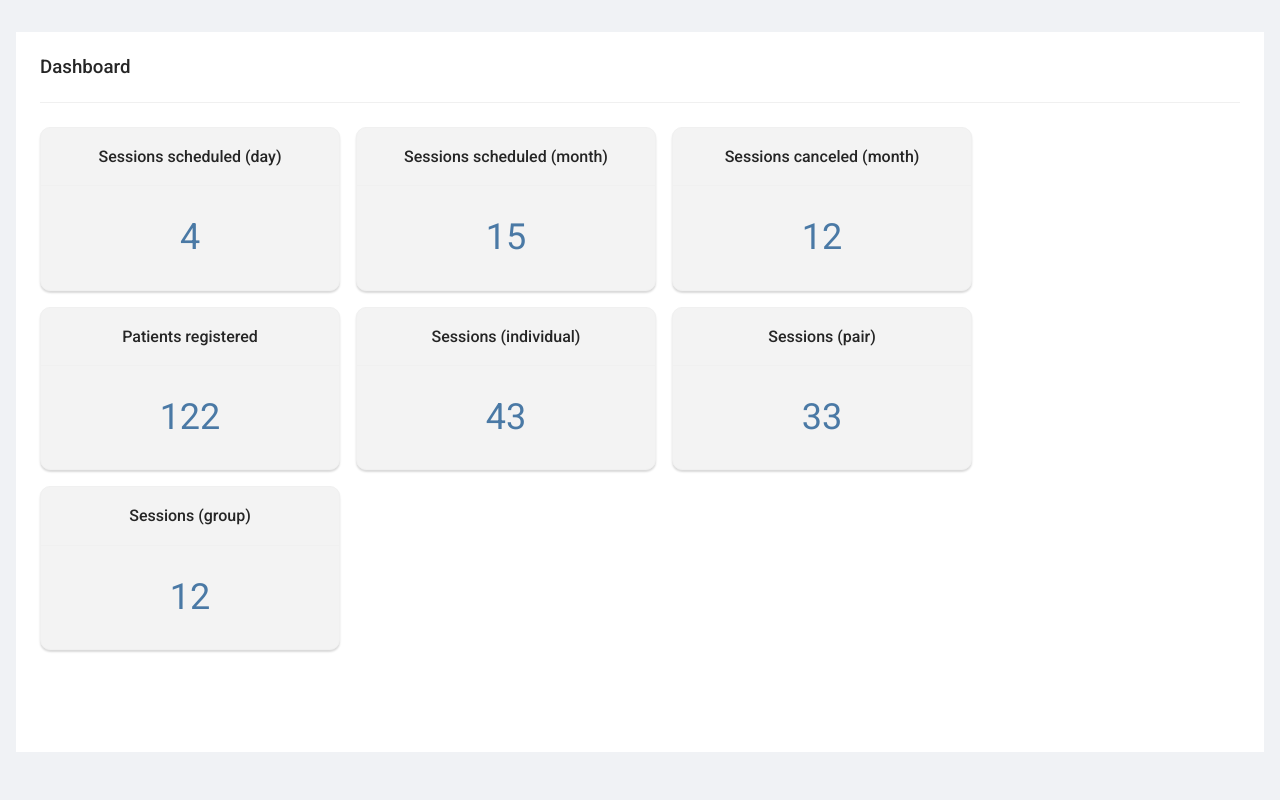
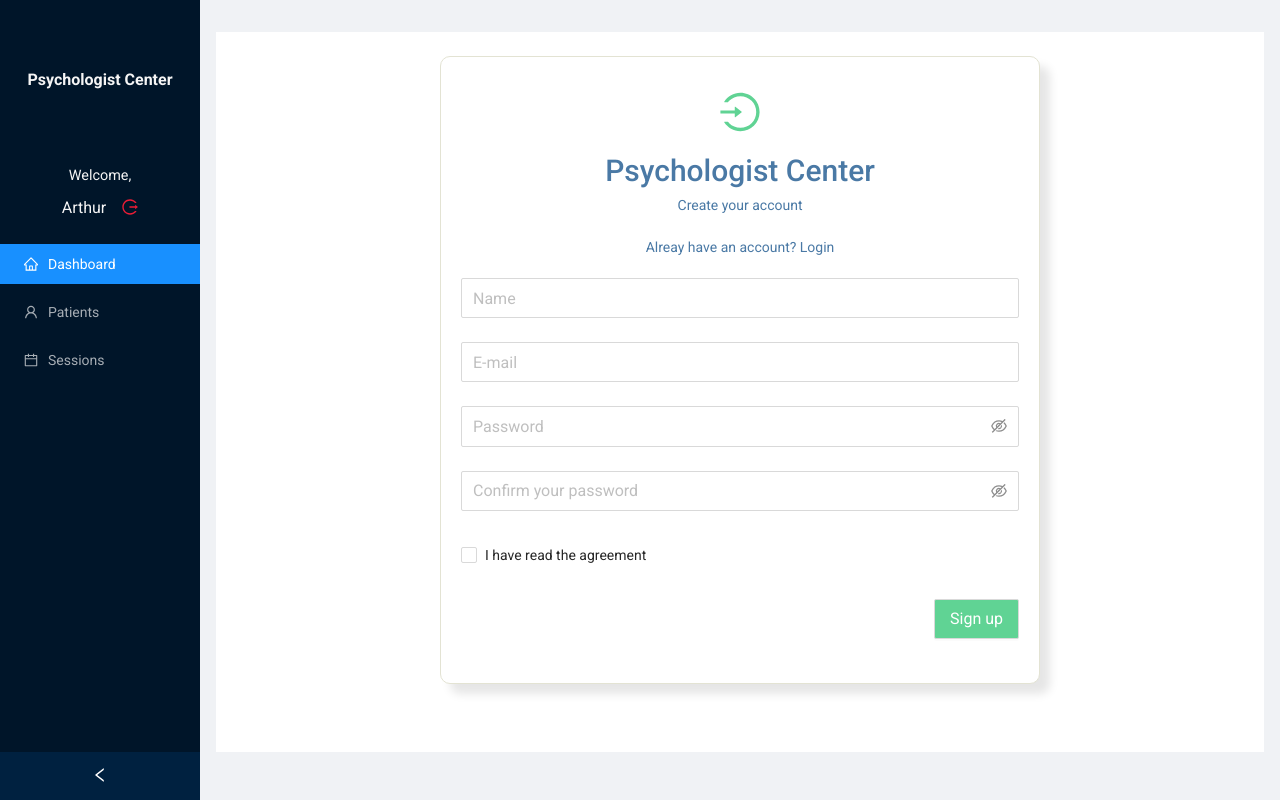
Before and after one commit to arthursvpb/psychologist-center, a React (Vite) app in the folder web/: page /auth in a window 1280 px wide. Before the commit this address led to /. Built offline with nearby package versions, Linux system fonts and the light colour scheme.

Commit message:
add login and signup switch logic

```diff
--- a/web/src/App.jsx
+++ b/web/src/App.jsx
@@ -4,20 +4,18 @@ import { Navigate, Route, Routes } from 'react-router-dom';
 import { Page } from './components/Page';
 
 import { Dashboard } from './pages/dahsboard';
-import { Login } from './pages/login';
 import { Patients } from './pages/patients';
 import { Sessions } from './pages/sessions';
-import { Signup } from './pages/signup';
+import { Auth } from './pages/auth';
 
 export const App = () => {
   // Logic to set the user currently logged in
-  const [user, setUser] = useState(false);
+  const [user, setUser] = useState(true);
 
   return (
     <Page user={user}>
       <Routes>
-        <Route exact path="/login" element={<Login />} />
-        <Route exact path="/signup" element={<Signup />} />
+        <Route exact path="/auth" element={<Auth />} />
 
         <Route exact path="/" element={<Dashboard />} />
         <Route exact path="/patients" element={<Patients />} />
--- a/web/src/components/FormRegisterAuth/index.jsx
+++ b/web/src/components/FormRegisterAuth/index.jsx
@@ -1,14 +1,28 @@
 import './styles.scss';
+
+import { useState } from 'react';
 
 import { Button, Checkbox, Form, Input } from 'antd';
 import { LoginOutlined } from '@ant-design/icons';
 
 export const FormRegisterAuth = () => {
+  const [isSignUp, setIsSignUp] = useState(true);
+
   return (
     <div className="authContainer">
       <LoginOutlined className="loginOutlinedSVG" style={{ color: 'var(--green-500)' }} />
       <h1>Psychologist Center</h1>
       <p>Create your account</p>
+
+      <p>
+        {isSignUp ? (
+          <a onClick={() => setIsSignUp(false)}>Alreay have an account? Login</a>
+        ) : (
+          <a onClick={() => setIsSignUp(true)}>Don&apos;t have an account? Sign up</a>
+        )}
+      </p>
+
+      {isSignUp && (
         <Form.Item
           name="name"
           rules={[
@@ -20,6 +34,7 @@ export const FormRegisterAuth = () => {
         >
           <Input placeholder="Name" />
         </Form.Item>
+      )}
       <Form.Item
         name="email"
         rules={[
@@ -47,6 +62,8 @@ export const FormRegisterAuth = () => {
       >
         <Input.Password placeholder="Password" />
       </Form.Item>
+      {isSignUp && (
+        <>
           <Form.Item
             name="confirm"
             dependencies={['password']}
@@ -62,7 +79,9 @@ export const FormRegisterAuth = () => {
                     return Promise.resolve();
                   }
 
-              return Promise.reject(new Error('The two passwords that you entered do not match.'));
+                  return Promise.reject(
+                    new Error('The two passwords that you entered do not match.')
+                  );
                 },
               }),
             ]}
@@ -84,9 +103,11 @@ export const FormRegisterAuth = () => {
               I have read the <a href="">agreement</a>
             </Checkbox>
           </Form.Item>
+        </>
+      )}
       <Form.Item>
         <Button type="secondary" htmlType="submit">
-          Sign up
+          {isSignUp ? 'Sign up' : 'Login'}
         </Button>
       </Form.Item>
     </div>
--- a/web/src/components/FormRegisterAuth/styles.scss
+++ b/web/src/components/FormRegisterAuth/styles.scss
@@ -2,7 +2,7 @@
   .loginOutlinedSVG {
     display: block;
     text-align: center;
-    font-size: 50px;
+    font-size: 40px;
     margin-top: 15px;
     margin-bottom: 15px;
   }
--- a/web/src/pages/signup/index.jsx
+++ b/web/src/pages/auth/index.jsx
@@ -1,5 +1,5 @@
 import { FormRegister } from "../../components/FormRegister";
 
-export const Signup = () => {
+export const Auth = () => {
   return <FormRegister formType="auth" />;
 };
--- a/web/src/pages/login/index.jsx
+++ /dev/null
@@ -1,3 +0,0 @@
-export const Login = () => {
-  return <h1>Login</h1>;
-};
```
Lines whose indentation alone changed are shown as unchanged.
